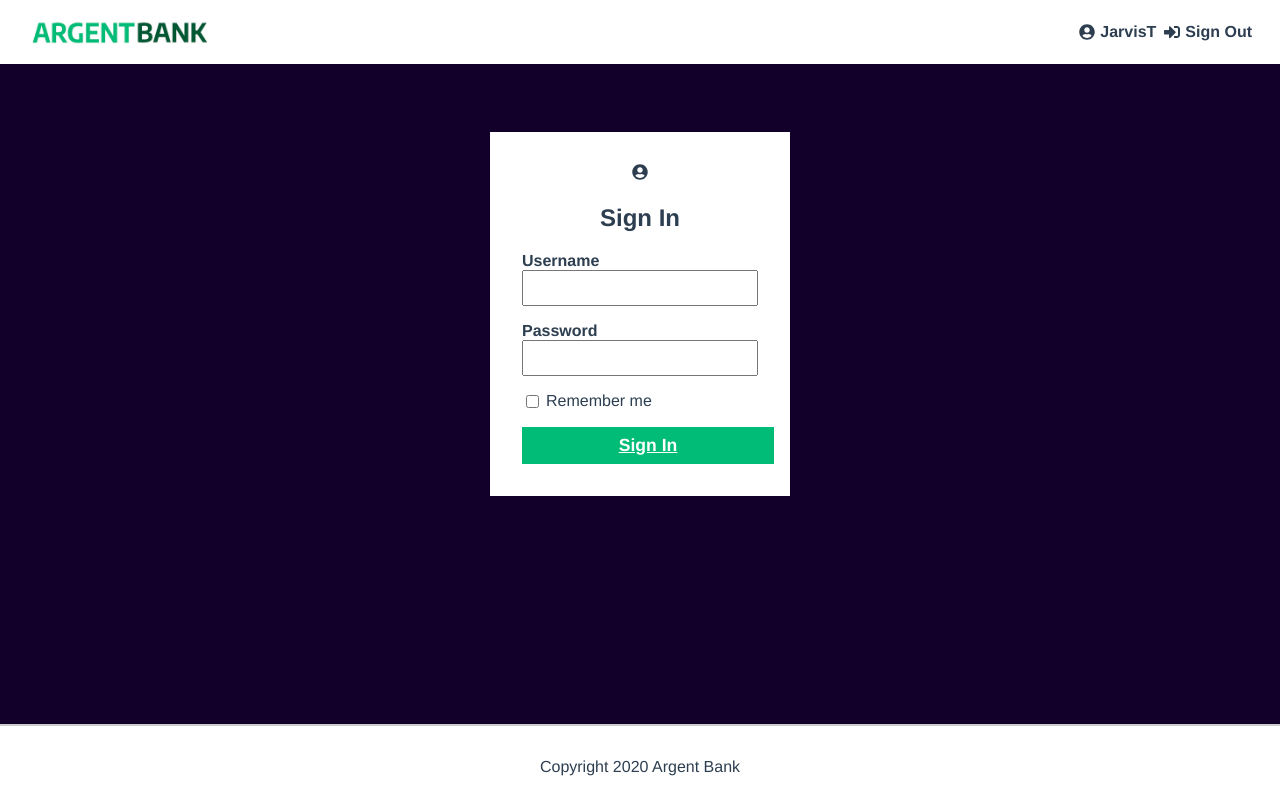
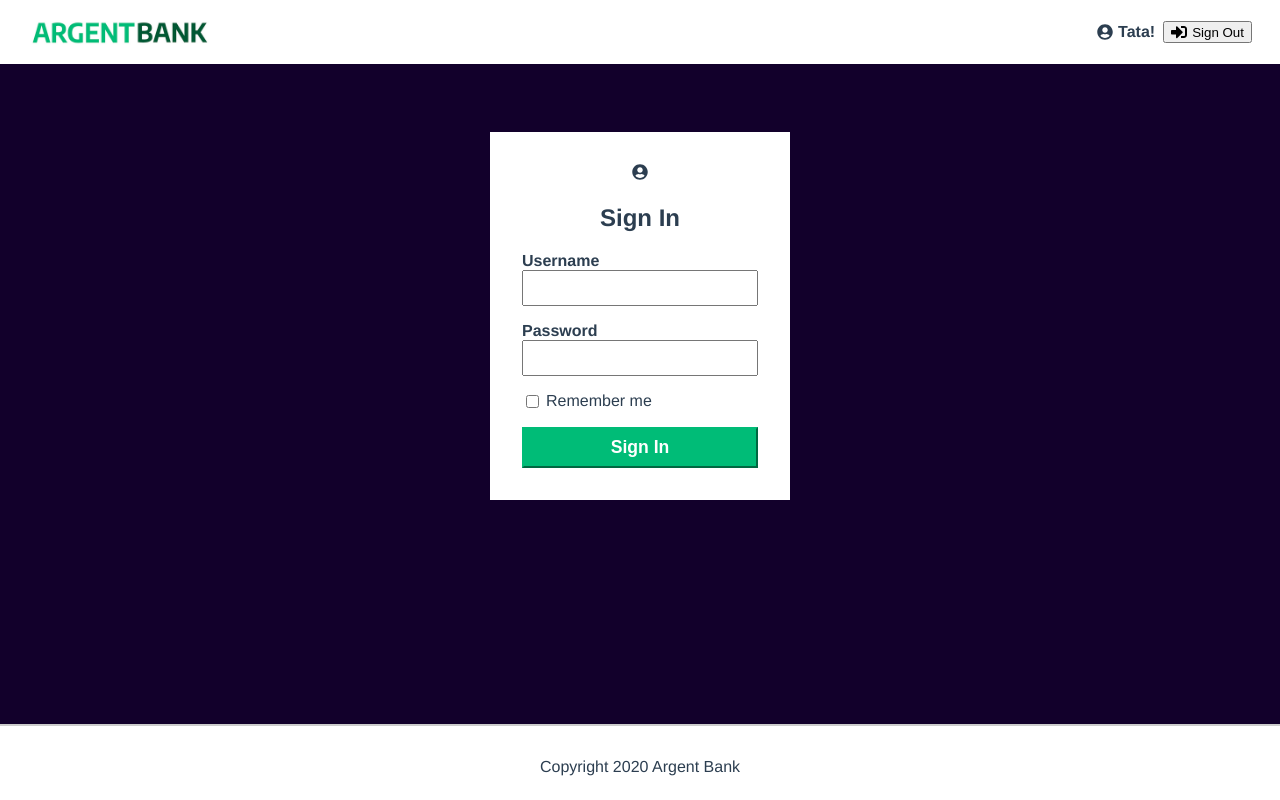
Before and after one commit to PalaciosCaroline/Projet13_react_use_API_create_Auth, a React (Create React App) app: page /login in a window 1280 px wide. Built offline with nearby package versions, Linux system fonts and the light colour scheme.

Commit message:
HeaderPage: système de navigation , reconfiguration des fichier userSlice et changement du reducers Installation de l'appel API (pas encore d'essai de fonctionnement)

```diff
--- a/src/app/store.js
+++ /dev/null
@@ -1,8 +0,0 @@
-import { configureStore } from "@reduxjs/toolkit";
-import { userReducer } from "./../feature/user.slice";
-
-export const store = configureStore({
-  reducer: {
-    user: userReducer,
-  },
-});
--- a/src/components/Form.jsx
+++ b/src/components/Form.jsx
@@ -1,23 +1,67 @@
-import React from 'react'
+import React, {useState} from 'react'
 import { Link } from 'react-router-dom'
+import { setToken} from './../store/user.slice';
+import { useDispatch } from 'react-redux';
+// import { setUserFirstName, setUserName } from '../store/user.slice';
 
 export default function Form() {
+  const dispatch = useDispatch();
+
+  // const data = {
+  //   email: 'example@example.com',
+  //   password: 'password123'
+  // };
+
+
+  const [email, setEmail] = useState('');
+  const [password, setPassword] = useState('');
+  const [isLoading, setIsLoading] = useState(false);
+  const [error, setError] = useState(null);
+
+  const handleSubmit = async (event) => {
+    event.preventDefault();
+    setIsLoading(true);
+    setError(null);
+    try {
+      const response = await fetch('http://localhost:3001/api/v1/user/login', {
+        method: 'POST',
+        headers: {
+          'Content-Type': 'application/json'
+        },
+        body: JSON.stringify({ email, password })
+      });
+      if (!response.ok) {
+        throw new Error(response.statusText);
+      }
+      const data = await response.json();
+      console.log(data);
+      dispatch(setToken(data.token))
+      // dispatch(setUserFirstName(data.firstName))
+      // dispatch(setUserName(data.name))
+    } catch (error) {
+      setError(error);
+    } finally {
+      setIsLoading(false);
+    }
+  };
+
   return (
-    <form>
+    <form onSubmit={handleSubmit}>
           <div className="input-wrapper">
             <label htmlFor="username">Username</label
-            ><input type="text" id="username" />
+            ><input type="text" id="username" value={email} onChange={e => setEmail(e.target.value)}/>
           </div>
           <div className="input-wrapper">
             <label htmlFor="password">Password</label
-            ><input type="password" id="password" />
+            ><input type="password" id="password" value={password} onChange={e => setPassword(e.target.value)} />
           </div>
           <div className="input-remember">
             <input type="checkbox" id="remember-me" />
             <label htmlFor="remember-me">Remember me</label>
           </div>
           {/* <!-- PLACEHOLDER DUE TO STATIC SITE --> */}
-          <Link to="/profile" className="sign-in-button">Sign In</Link>
+          <button type="submit" className="sign-in-button"  disabled={isLoading}>Sign In</button>
+          {error && <p>{error.message}</p>}
     </form>
   )
 }
--- a/src/components/HeaderPage.jsx
+++ b/src/components/HeaderPage.jsx
@@ -1,13 +1,36 @@
-import React from 'react'
+import React,  { useEffect }  from 'react'
 import { useDispatch, useSelector } from "react-redux";
-import { Link } from 'react-router-dom'
+// import { logout } from './../store/user.slice';
+// import { useHistory } from 'react-router-dom';
+import { Link, redirect } from 'react-router-dom'
 import Logo from './../assets/argentBankLogo.png'
 import { FaUserCircle, FaSignInAlt } from 'react-icons/fa';
+// import LogoutUser from '../utils/logout';
+import { setUserFirstName, setUserName, setToken,logout, setIsAuthentificated } from '../store/user.slice';
 
 export default function HeaderPage() {
-  // const dispatch = useDispatch();
+  const dispatch = useDispatch();
   const isAuthentificated = useSelector((state) => state.user.isAuthentificated);
   const firstName = useSelector((state) => state.user.firstName);
+  // const logout = useSelector((state) => state.user.Logout);
+    // const history = useHistory();
+
+    const token = useSelector((state) => state.user.token);
+
+    // const logoutUser = () => {
+    //   dispatch(setUserFirstName(""));
+    //   dispatch(setUserName(""));
+    //   dispatch(setToken(""));
+    //   dispatch(setIsAuthentificated(''));
+    //   // dispatch(logout())
+    // };
+
+    const handleLogout = () => {
+      dispatch(logout())
+      redirect('/')
+    }
+
+
 
   return (
     <header>
@@ -17,17 +40,18 @@ export default function HeaderPage() {
                 <h1 className="sr-only">Argent Bank</h1>
            </Link>
            <div className='box_sign'>
-                <Link className="main-nav-item" to="/login">
-                <FaUserCircle />
-                {isAuthentificated ? firstName : (<span>Sign In</span>) }
-                </Link>
 
+              <FaUserCircle />
                 {isAuthentificated ?
-                (<Link className="main-nav-item" to="/">
-                  <FaSignInAlt />
+                 (<Link className="main-nav-item" to="/profile">{firstName}</Link>) :
+                 (<Link className="main-nav-item" to="/login" ><span>Sign In</span></Link>)
+                }
+                {isAuthentificated &&
+                (<button className="main-nav-item" href="#" onClick={handleLogout }>
+                 <FaSignInAlt/>
                   <span>Sign Out</span>
-                </Link>)
-                : ""}
+                </button>)
+                }
             </div>
         </nav>
     </header>
--- a/src/feature/user.slice.js
+++ /dev/null
@@ -1,29 +0,0 @@
-import { createSlice } from "@reduxjs/toolkit";
-
-export const userSlice = createSlice({
-  name: "user",
-  initialState: {
-    firstName: 'JarvisT',
-	  name:'Toto',
-	// isAuthentificated: false,
-	  isAuthentificated: true,
-    token: "",
-  },
-  reducers: {
-	setFirstName: (state, action) => {
-      state.firstName = action.payload;
-    },
-    setName: (state, action) => {
-      state.name = action.payload;
-    },
-    setToken: (state, action) => {
-      state.token = action.payload;
-    },
-	setIsAuthentificated: (state, action) => {
-      state.isAuthentificated = action.payload;
-    },
-  },
-});
-
-export const { setFirstName, setName, setToken, setIsAuthentificated } = userSlice.actions;
-export const userReducer = userSlice.reducer;
--- a/src/index.js
+++ b/src/index.js
@@ -4,7 +4,7 @@ import ReactDOM from 'react-dom/client';
 import './index.css';
 import App from './App';
 import { Provider } from "react-redux";
-import { store } from "./app/store";
+import store from "./store/index";
 import reportWebVitals from './reportWebVitals';
 
 const root = ReactDOM.createRoot(document.getElementById('root'));
--- /dev/null
+++ b/src/store/index.js
@@ -0,0 +1,10 @@
+import { configureStore } from '@reduxjs/toolkit';
+import userReducer from './user.slice';
+
+const store = configureStore({
+  reducer: {
+    user: userReducer,
+  },
+});
+
+export default store;
--- /dev/null
+++ b/src/store/user.slice.js
@@ -0,0 +1,37 @@
+import { createSlice } from '@reduxjs/toolkit';
+
+const initialState = {
+  token: null,
+  firstName: 'Tata!',
+  lastName: '',
+  isAuthentificated: true,
+};
+
+const userSlice = createSlice({
+  name: 'user',
+  initialState,
+  reducers: {
+    setToken: (state, action) => {
+      state.token = action.payload;
+    },
+    setUserFirstName: (state, action) => {
+      state.firstName = action.payload;
+    },
+    setUserName: (state, action) => {
+      state.name = action.payload;
+    },
+    setIsAuthentificated: (state, action) => {
+      state.name = action.payload;
+    },
+    logout: (state) => {
+      state.token = null;
+      state.firstName = '';
+      state.lastName = '';
+      state.isAuthentificated = false;
+    },
+  },
+});
+
+export const { setToken, setUserFirstName, setUserName, logout, setIsAuthentificated } = userSlice.actions;
+
+export default userSlice.reducer;
--- /dev/null
+++ b/src/utils/logout.js
@@ -0,0 +1,19 @@
+import { useEffect } from 'react';
+import { redirect } from 'react-router-dom';
+import { useDispatch , useSelector} from 'react-redux';
+import { logout, setIsAuthentificated } from './../store/user.slice';
+
+export default function LogoutUser() {
+//   const history = useHistory();
+  const dispatch = useDispatch();
+
+    dispatch(logout());
+    dispatch(setIsAuthentificated(false));
+    redirect("/");
+
+  return (
+    <div>
+      Logging out...
+    </div>
+  );
+}
```
